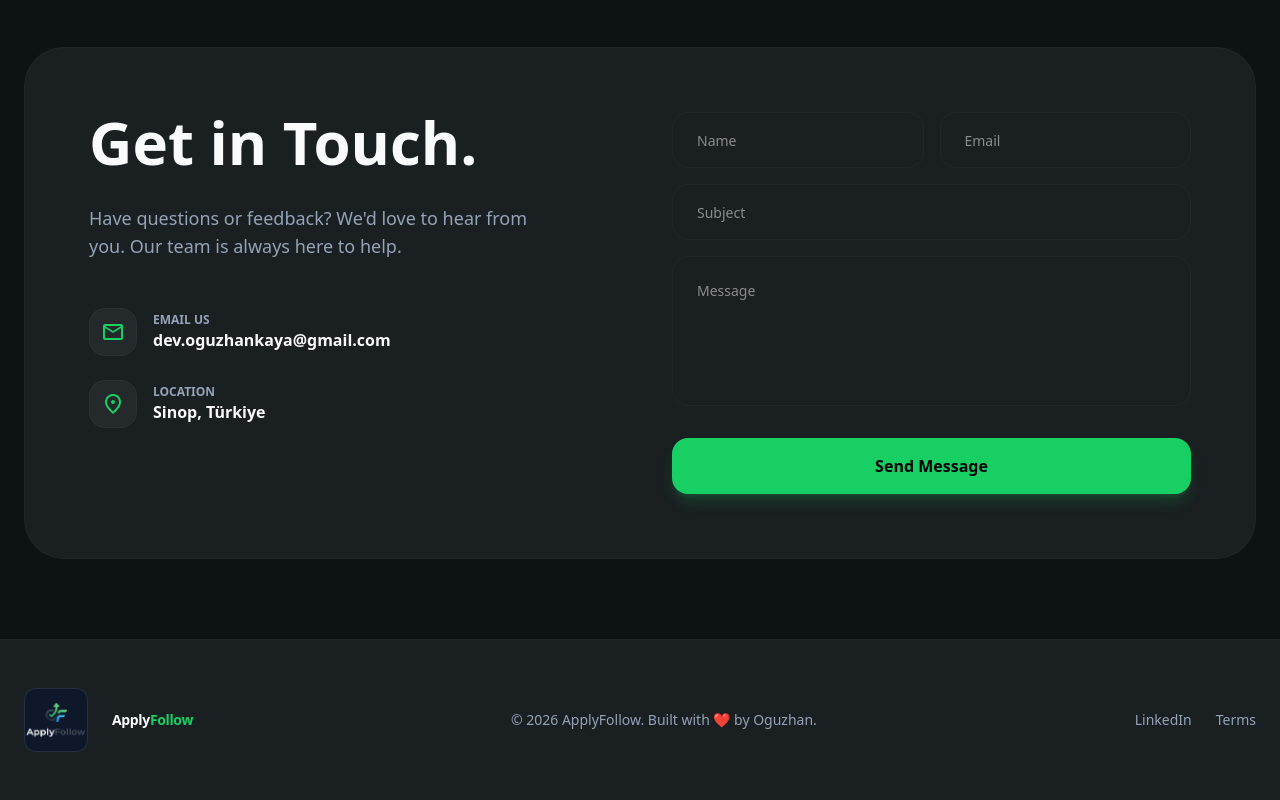
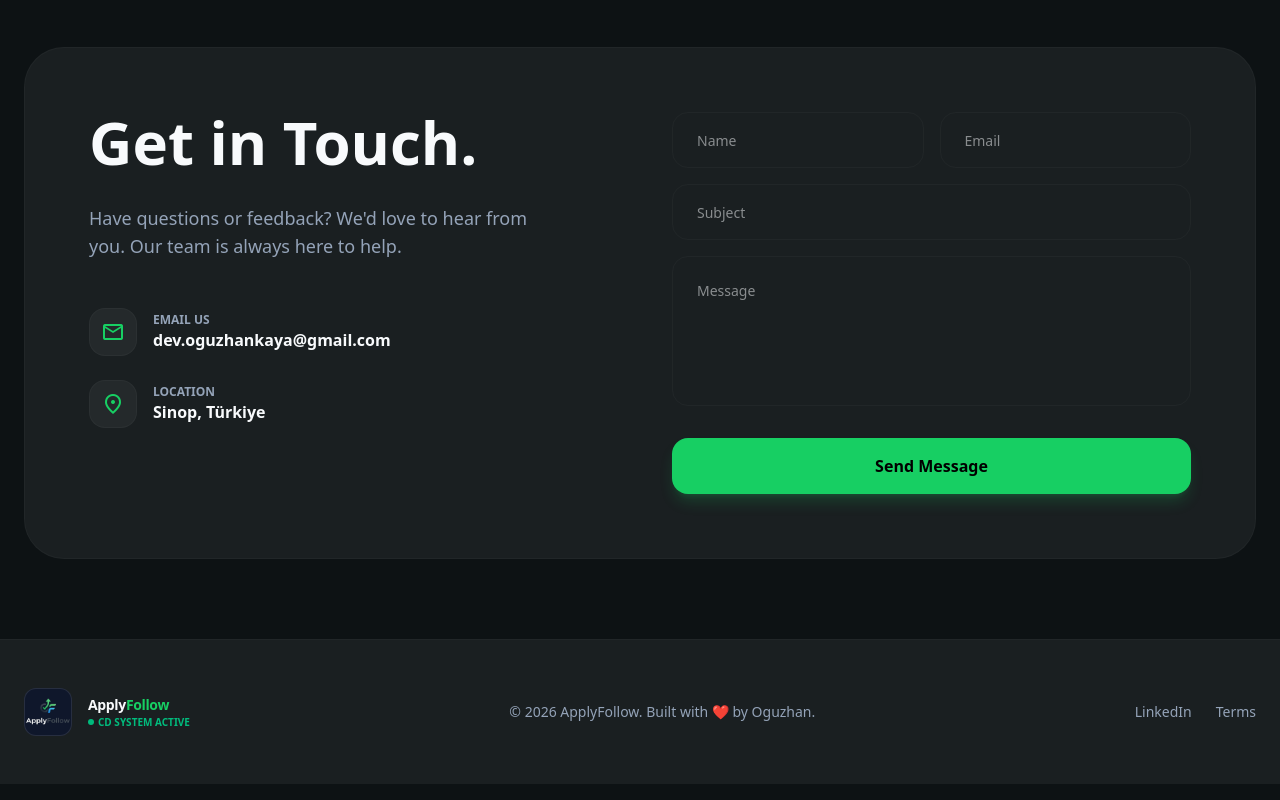
Before and after one commit to Devoguzkaya/applyfollow, a Next.js app in the folder frontend/: page / in a window 1280 px wide. Shown: the part 2555-3355 px from the top of the page. Built offline with nearby package versions, Linux system fonts and the light colour scheme; no server answers.

Commit message:
verify: add CD system active indicator to footer

```diff
--- a/frontend/app/page.tsx
+++ b/frontend/app/page.tsx
@@ -441,8 +441,9 @@ export default function Home() {
       {/* Footer */}
       <footer className="w-full text-center py-12 text-text-muted text-sm border-t border-border-main bg-surface-card transition-colors">
         <div className="max-w-7xl mx-auto px-6 flex flex-col md:flex-row items-center justify-between gap-6">
-          <Link href="/" className="flex items-center gap-6 group/flogo">
-            <div className="relative size-16 shrink-0 bg-slate-900 rounded-xl p-2 border border-white/10 transition-transform group-hover/flogo:scale-105">
+          <div className="flex items-center gap-6">
+            <Link href="/" className="flex items-center gap-4 group/flogo">
+              <div className="relative size-12 shrink-0 bg-slate-900 rounded-xl p-2 border border-white/10 transition-transform group-hover/flogo:scale-105">
                 <Image
                   src="/ApplyFollowLogo.png"
                   alt="ApplyFollow Logo"
@@ -450,8 +451,15 @@ export default function Home() {
                   className="object-contain"
                 />
               </div>
+              <div className="flex flex-col items-start">
                 <span className="font-display font-bold text-text-main tracking-tight">Apply<span className="text-primary">Follow</span></span>
+                <span className="text-[10px] font-black text-emerald-500 flex items-center gap-1">
+                  <span className="size-1.5 rounded-full bg-emerald-500 animate-pulse"></span>
+                  CD SYSTEM ACTIVE
+                </span>
+              </div>
             </Link>
+          </div>
           <p>{t('landing.footer.rights')}</p>
           <div className="flex items-center gap-6">
             <a href="https://www.linkedin.com/in/oğuzhan-kaya-fullstackdeveloper" target="_blank" rel="noreferrer" className="hover:text-text-main transition-colors">LinkedIn</a>
```
Lines whose indentation alone changed are shown as unchanged.
